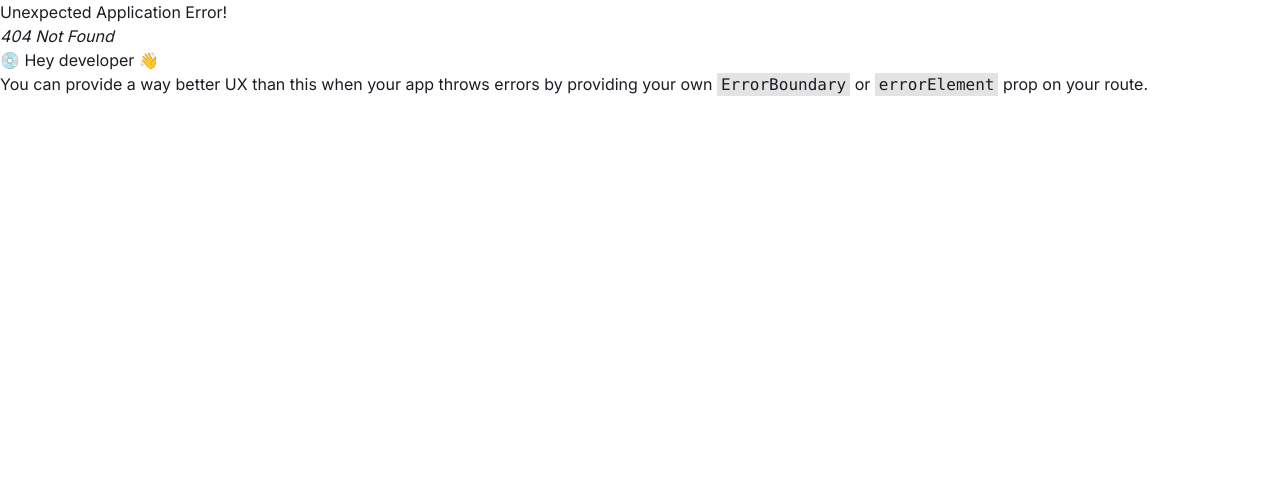
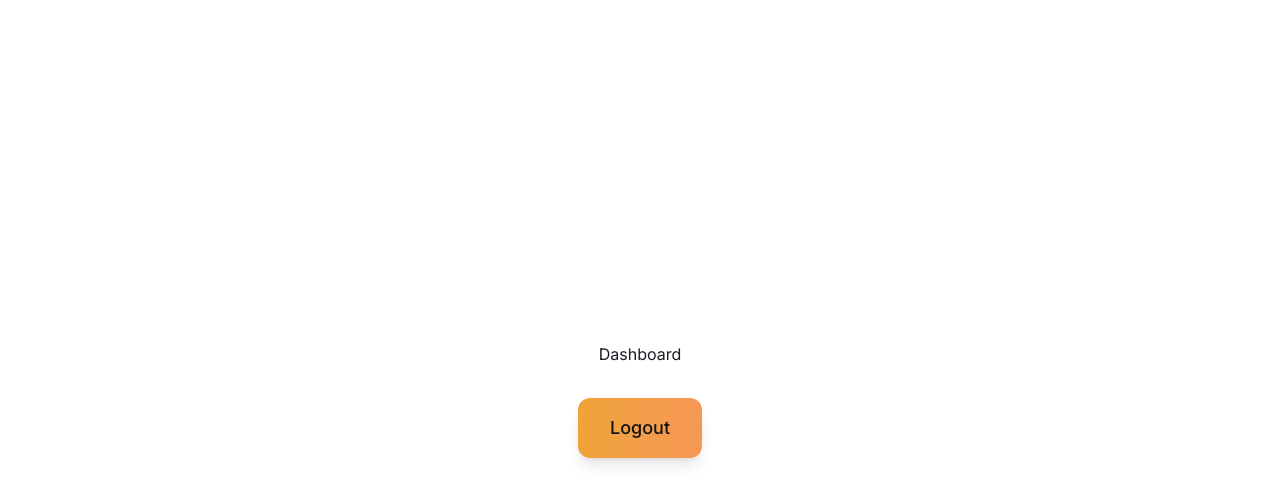
Before and after one commit to MH-Tech-Project/front-archstudio-web, a React (Vite) app: page /dashboard in a window 1280 px wide. Before the commit this address had no page. Shown: the top 504 px of the page. Built offline with nearby package versions, Linux system fonts and the light colour scheme.

Commit message:
feat: login

```diff
--- a/src/components/Input/index.tsx
+++ b/src/components/Input/index.tsx
@@ -18,7 +18,7 @@ export default function Input(props: InputProps){
                     placeholder={props.placeholder}
                     value={props.value}
                     onChange={props.onChange}
-                    className=" placeholder:text-[#34373D] focus:outline-none"
+                    className=" w-full placeholder:text-[#34373D] focus:outline-none"
                 />
             </div>
         </div>
--- /dev/null
+++ b/src/pages/Dashboard/index.tsx
@@ -0,0 +1,12 @@
+import Button from "../../components/Button";
+
+export default function Dashboard() {
+    return(
+        <div className="flex flex-col justify-center items-center h-screen w-full gap-8">
+            <p>Dashboard</p>
+            <Button variant="primary" size="lg" onClick={() => {}}>
+                <p>Logout</p>
+            </Button>
+        </div>
+    )
+}
--- a/src/routes.tsx
+++ b/src/routes.tsx
@@ -3,6 +3,7 @@ import Home from './pages/Home'
 import Login from './pages/Login'
 import Plans from './pages/Plans'
 import Signup from './pages/Signup'
+import Dashboard from './pages/Dashboard'
 
 export const router = createBrowserRouter([
   {
@@ -20,5 +21,9 @@ export const router = createBrowserRouter([
   {
     path: '/signup',
     element: <Signup />,
+  },
+   {
+    path: '/dashboard',
+    element: <Dashboard />,
   }
 ])
```
